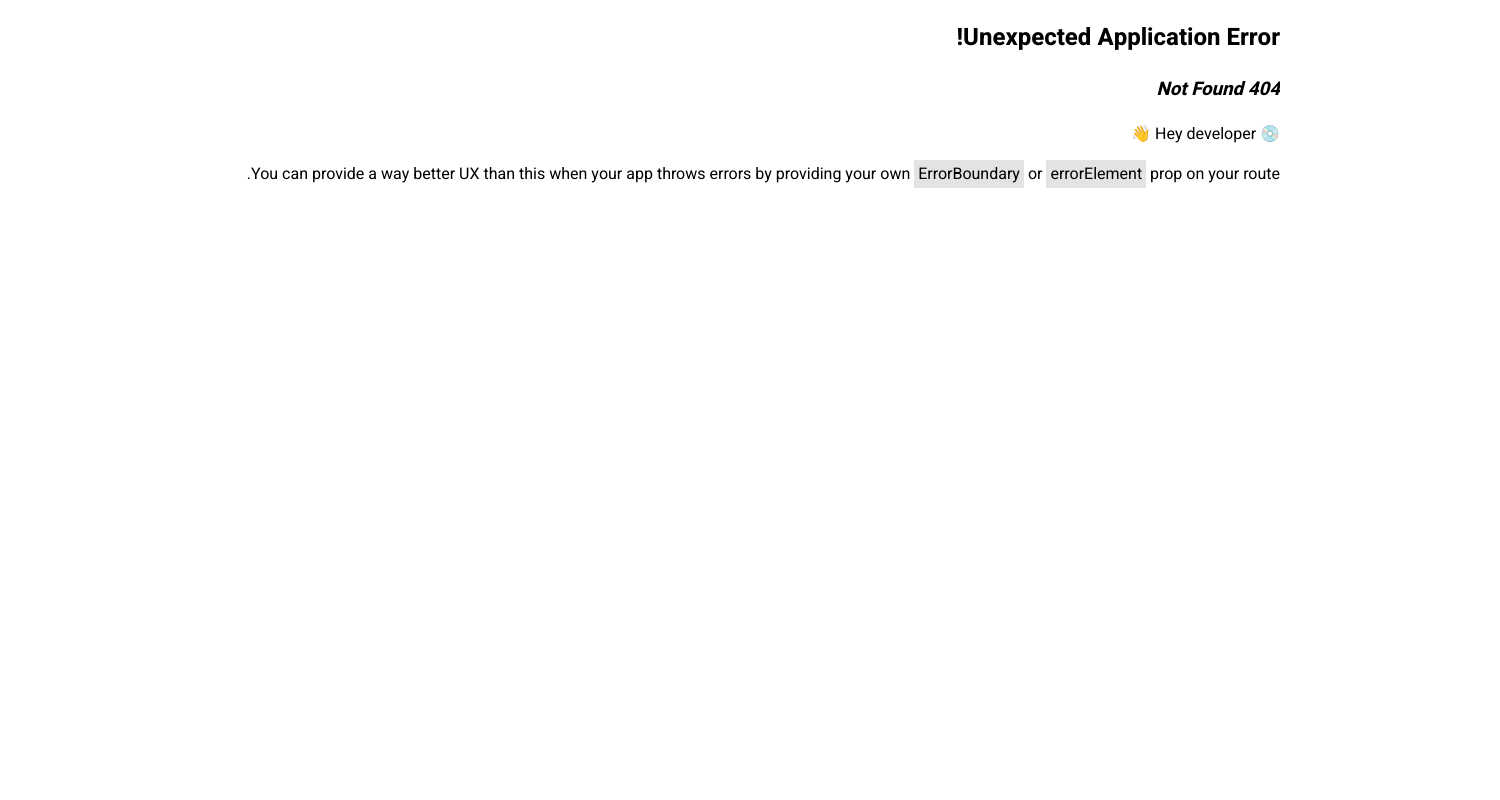
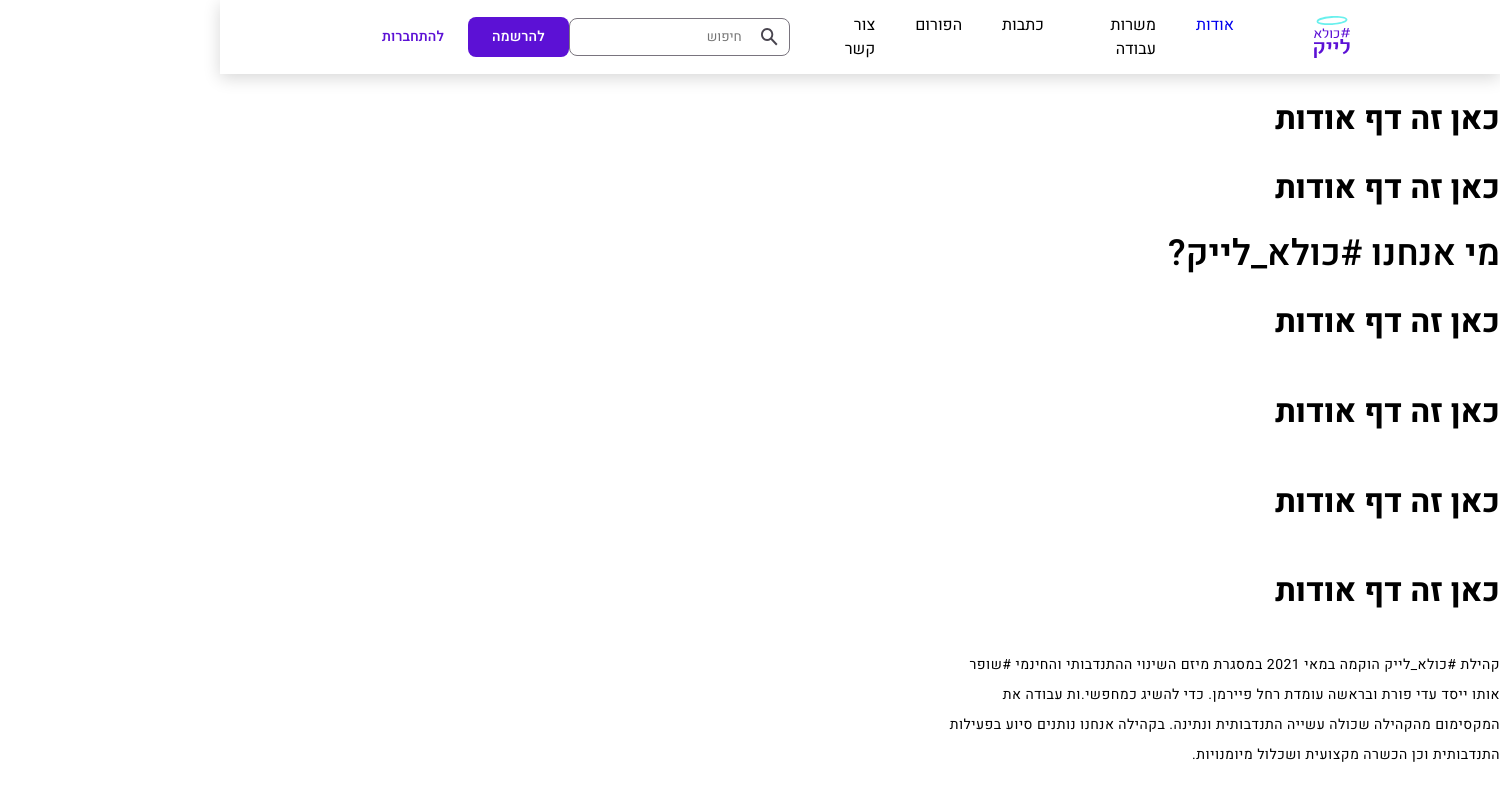
Before and after one commit to Darkmift/jr-job-portal, a React (Vite) app in the folder client/: page /#/about in a window 1280 px wide. Before the commit this address had no page. Shown: the top 800 px of the page, 1500 px wide, since content can reach past the window. Built offline with nearby package versions, Linux system fonts and the light colour scheme.

Commit message:
working on routing. cannot see work due to router issues

```diff
--- a/client/src/pages/About/index.jsx
+++ b/client/src/pages/About/AboutPage.jsx
@@ -1,16 +1,23 @@
 import React from 'react';
-import styles from '../Home/Welcome.module.scss';
+import styles from '../Home/Welcome/Welcome.module.scss';
 import WelcomePic from '@/assets/images/svg/welcome-pic.svg';
 import style from './About.module.scss';
 
-export default function index() {
+export default function AboutPage() {
     return (
         <>
+        <h1>כאן זה דף אודות</h1>
+        <h1>כאן זה דף אודות</h1>
             <div className={`${styles.welcomeContainer}`}>
                 <div className={`${styles.welcomeDiv}`}>
                     <span className={`${styles.title}`}>
                         מי אנחנו #כולא_לייק?
                     </span>
+                    <h1>כאן זה דף אודות</h1>
+        <h1>כאן זה דף אודות</h1>
+        <h1>כאן זה דף אודות</h1>
+        <h1>כאן זה דף אודות</h1>
+
                     <p className={`${styles.text}`}>
                         קהילת #כולא_לייק הוקמה במאי 2021 במסגרת מיזם השינוי
                         ההתנדבותי והחינמי #שופר אותו ייסד עדי פורת ובראשה עומדת
```
Also changed, not shown: client/src/router.jsx (+7 -0 lines).
